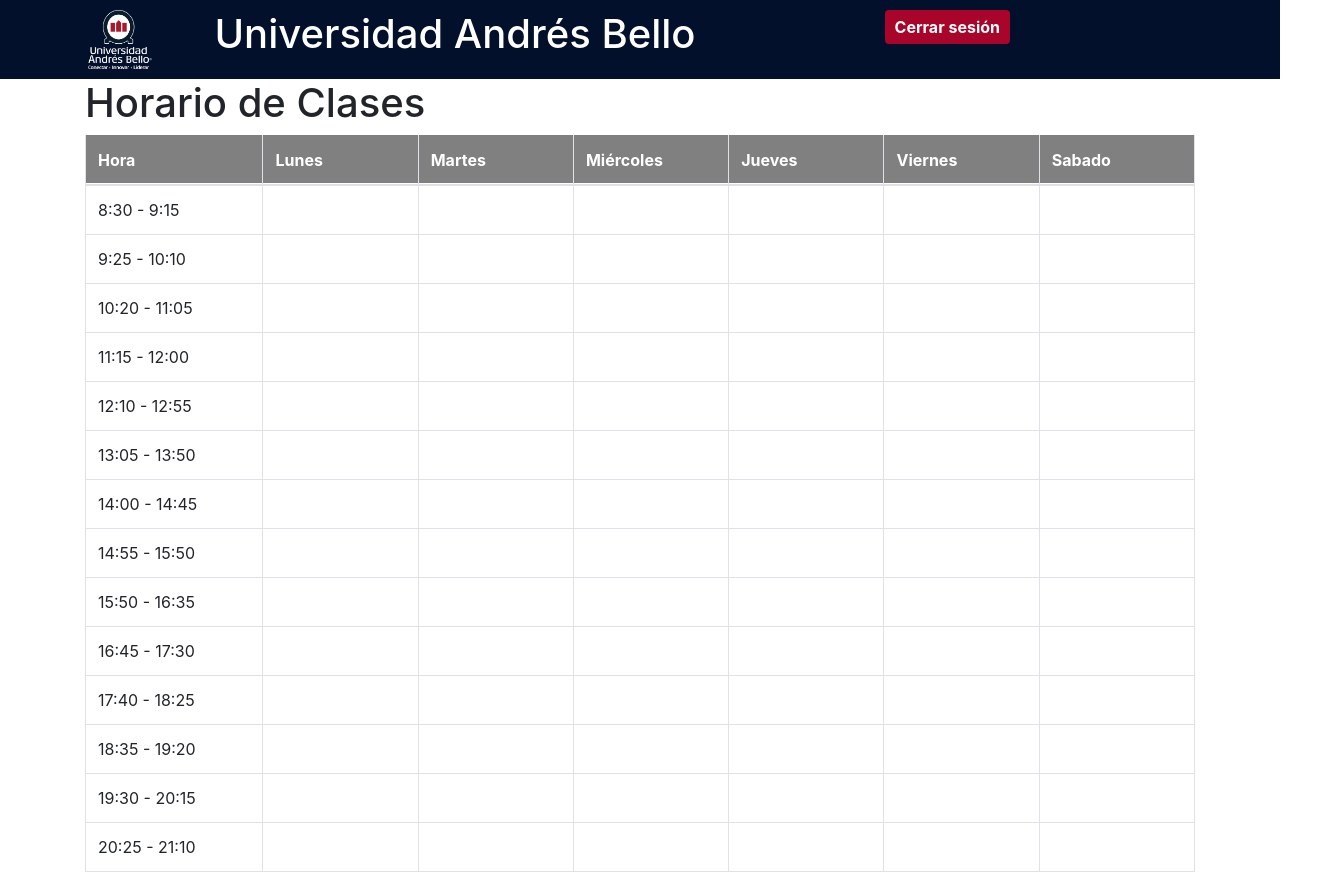
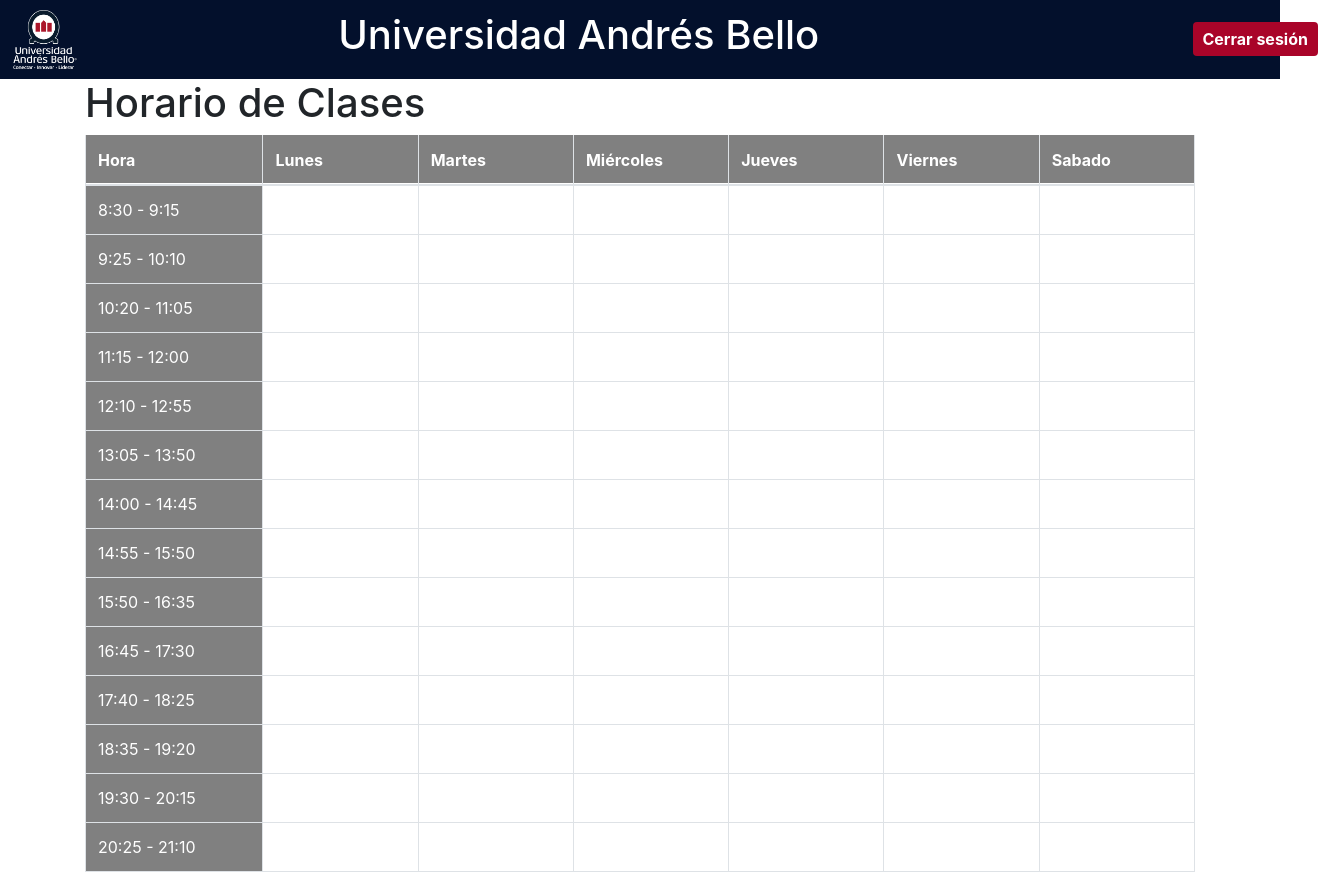
Before and after one commit to XCaVB/FrontEnd, a React (Vite) app in the folder Software2_Copiado/: page /Docentes/registrar-horarios in a window 1280 px wide. Shown: the whole page, 1318 px wide, since content can reach past the window. Built offline with nearby package versions, Linux system fonts and the light colour scheme.

Commit message:
Actualizacion V1.2
Agregada funciones de boton en horario. Arreglado el funcionamiento de login (ahora verifica que estén user y contraseña antes de pasar a la otra ventana).

```diff
--- a/Software2_Copiado/src/components/Docentes.jsx
+++ b/Software2_Copiado/src/components/Docentes.jsx
@@ -36,7 +36,9 @@
                     onChange={e => setContraseña(e.target.value)}
                     placeholder="Contraseña"
                 />
-                <button><Link to={"/Docentes/registrar-horarios"}>Iniciar sesion</Link></button>
+                {nombre.length === 0|| contraseña.length === 0
+                    ?<button>Iniciar sesión</button>
+                    :<button><Link to={"/Docentes/registrar-horarios"}>Iniciar sesion</Link></button>}
             </form>
             {error && <p>Todos los campos son obligatorios</p>}
             <hr />
--- a/Software2_Copiado/src/components/Header.jsx
+++ b/Software2_Copiado/src/components/Header.jsx
@@ -6,22 +6,20 @@
 
     return(
         <header className="header">
-            <div className="container">
-                <div className="row align-items-cener">
+                <div className="row align-items-center">
                     <div className="col-2 logo">
                         {/*Logo UNAB*/}
                         <img src={logo} alt="Logo UNAB" className="img-fluid"/>
                     </div>
-                    <div className="col-md-6">
+                    <div className="col-9 mr-auto">
                         {/*Nombre UNAB*/}
                         <h1 className="text-center">Universidad Andrés Bello</h1>
                     </div>
-                    <div className="col-md-3 text-right">
+                    <div className="col-1">
                         {/*Botón para cerrar sesión*/}
                         <button className="btn cerrar-sesion"><Link to={"/"} style={{color:"white"}}>Cerrar sesión</Link></button>
                     </div>
                 </div>
-            </div>
         </header>
     )
 }
--- a/Software2_Copiado/src/components/Horario.jsx
+++ b/Software2_Copiado/src/components/Horario.jsx
@@ -1,3 +1,4 @@
+import { useState } from "react";
 import "../css/styles.css"
 
 export function Horario() {
@@ -131,6 +132,10 @@
     }
   ];
 
+  const elegirHora = (dia, hora) => {
+    console.log("Elegiste el día "+ dia + " en el horario "+ hora +" hrs.");
+  }
+
   return (
     <div className="container">
       <h1>Horario de Clases</h1>
@@ -150,13 +155,13 @@
             <tbody>
             {horario.map((fila, index) => (
                 <tr key={index}>
-                <td>{fila.hora}</td>
-                <td>{fila.lunes}</td>
-                <td>{fila.martes}</td>
-                <td>{fila.miercoles}</td>
-                <td>{fila.jueves}</td>
-                <td>{fila.viernes}</td>
-                <td>{fila.sabado}</td>
+                <td style={{background:'gray', color:'white'}}>{fila.hora}</td>
+                <td onClick={e => elegirHora("Lunes", fila.hora)} style={{cursor: "pointer"}}>{fila.lunes}</td>
+                <td onClick={e => elegirHora("Martes", fila.hora)} style={{cursor: "pointer"}}>{fila.martes}</td>
+                <td onClick={e => elegirHora("Miércoles", fila.hora)} style={{cursor: "pointer"}}>{fila.miercoles}</td>
+                <td onClick={e => elegirHora("Jueves", fila.hora)} style={{cursor: "pointer"}}>{fila.jueves}</td>
+                <td onClick={e => elegirHora("Viernes", fila.hora)} style={{cursor: "pointer"}}>{fila.viernes}</td>
+                <td onClick={e => elegirHora("Sábado", fila.hora)} style={{cursor: "pointer"}}>{fila.sabado}</td>
                 </tr>
             ))}
             </tbody>
```
